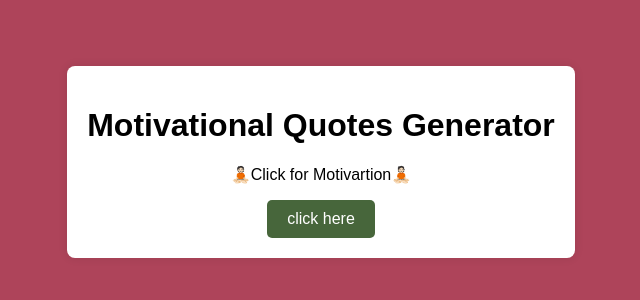
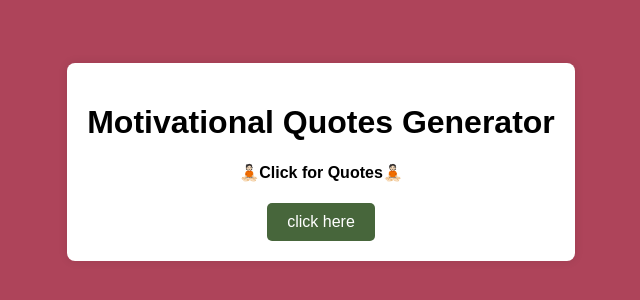
Before and after one commit to escharsh/InspireX, a plain HTML site: page index.html in a window 1280 px wide. Shown: the part 238-538 px from the top of the page, without its empty margins (319-959 px from the left). Drawn offline with Linux system fonts and the light colour scheme.

Commit message:
Update index.html

```diff
--- a/index.html
+++ b/index.html
@@ -9,9 +9,10 @@
 <body>
     <div class="container">
         <h1>Motivational Quotes Generator</h1>
-        <p id="fact-display">🧘🏻Click for Motivartion🧘🏻</p>
-        <button id="generate-fact">click here</button>
+        <h4><p id="quotes-display">🧘🏻Click for Quotes🧘🏻</p></h4>
+        <button id="generate-quotes">click here</button>
     </div>
+
     <script src="script.js"></script>
 </body>
 </html>
```
